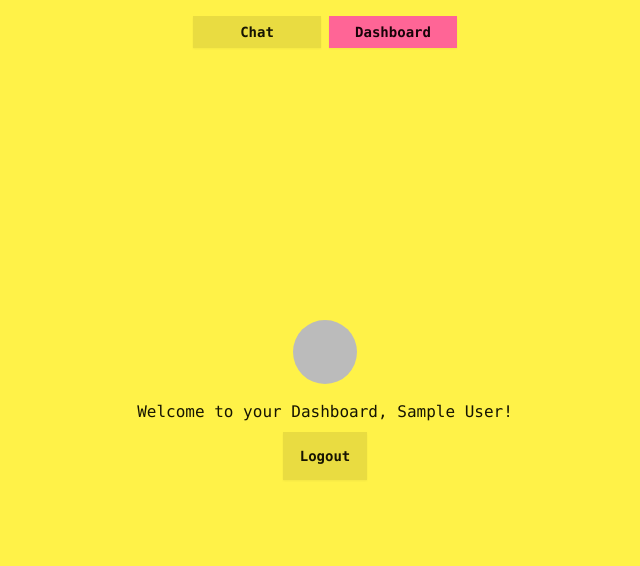
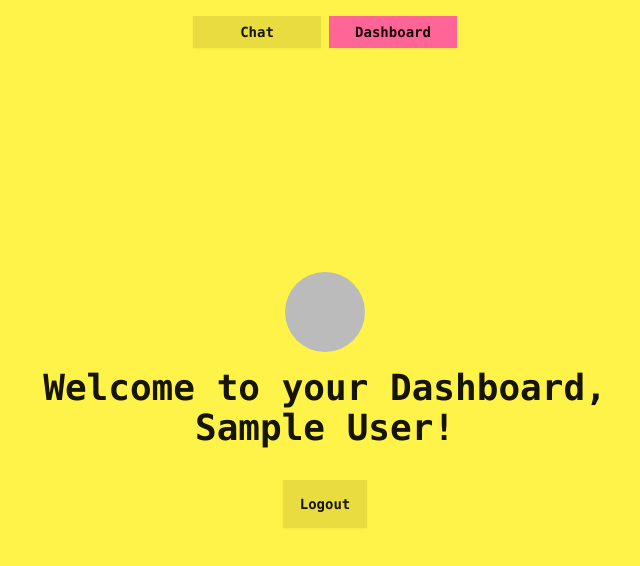
Before and after one commit to shredgell/firechat, a SvelteKit app: page /dashboard in a window 1280 px wide. Shown: the top 566 px of the page, without its empty margins (315-955 px from the left). Built offline with nearby package versions, Linux system fonts and the light colour scheme; no server answers; sample sign-in values are in the browser's storage.

Commit message:
updated dashboard styling

```diff
--- a/src/routes/(authenticated)/dashboard/+page.svelte
+++ b/src/routes/(authenticated)/dashboard/+page.svelte
@@ -5,18 +5,18 @@
 </script>
 
 <div class="flex h-full items-center justify-center p-4 text-center">
-	<div class="space-y-2">
+	<div class="prose">
 		{#if $user?.photoURL}
-			<img src={$user.photoURL} alt="User Profile" class="mx-auto mb-4 h-16 w-16 rounded-full" />
+			<img src={$user.photoURL} alt="User Profile" class="mx-auto mb-4 h-20 w-20 rounded-full" />
 		{:else}
 			<!-- Optional: Display a placeholder image or icon -->
-			<div class="mx-auto mb-4 flex h-16 w-16 items-center justify-center rounded-full bg-gray-300">
+			<div class="mx-auto mb-4 flex h-20 w-20 items-center justify-center rounded-full bg-gray-300">
 				<span class="text-3xl text-gray-600">?</span>
 			</div>
 		{/if}
-		<p>
+		<h1>
 			Welcome to your Dashboard, {$user?.displayName || 'User'}!
-		</p>
-		<a href="/" on:click={logout} class="btn">Logout</a>
+		</h1>
+		<a href="/" on:click={logout} class="not-prose btn">Logout</a>
 	</div>
 </div>
```
